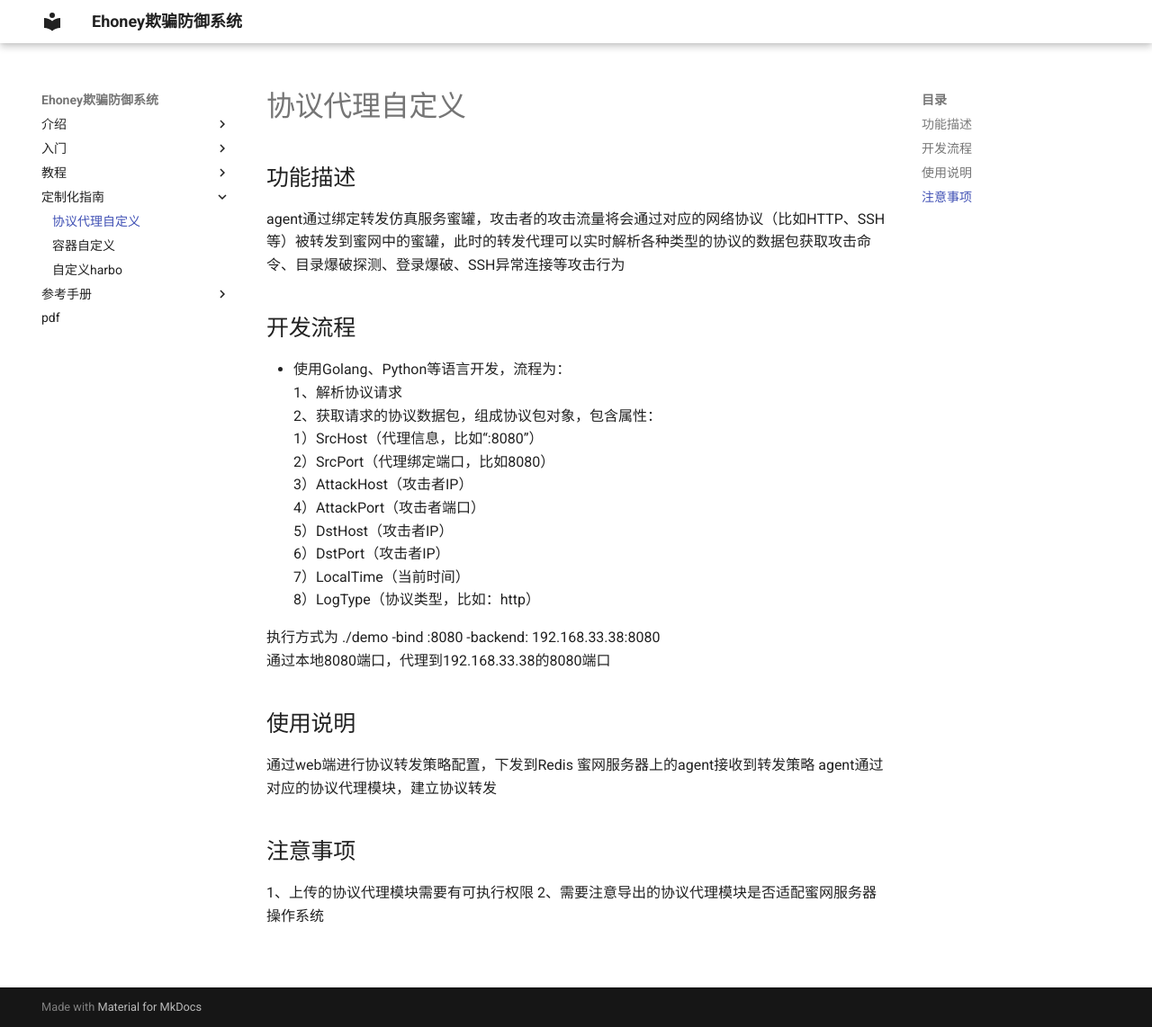
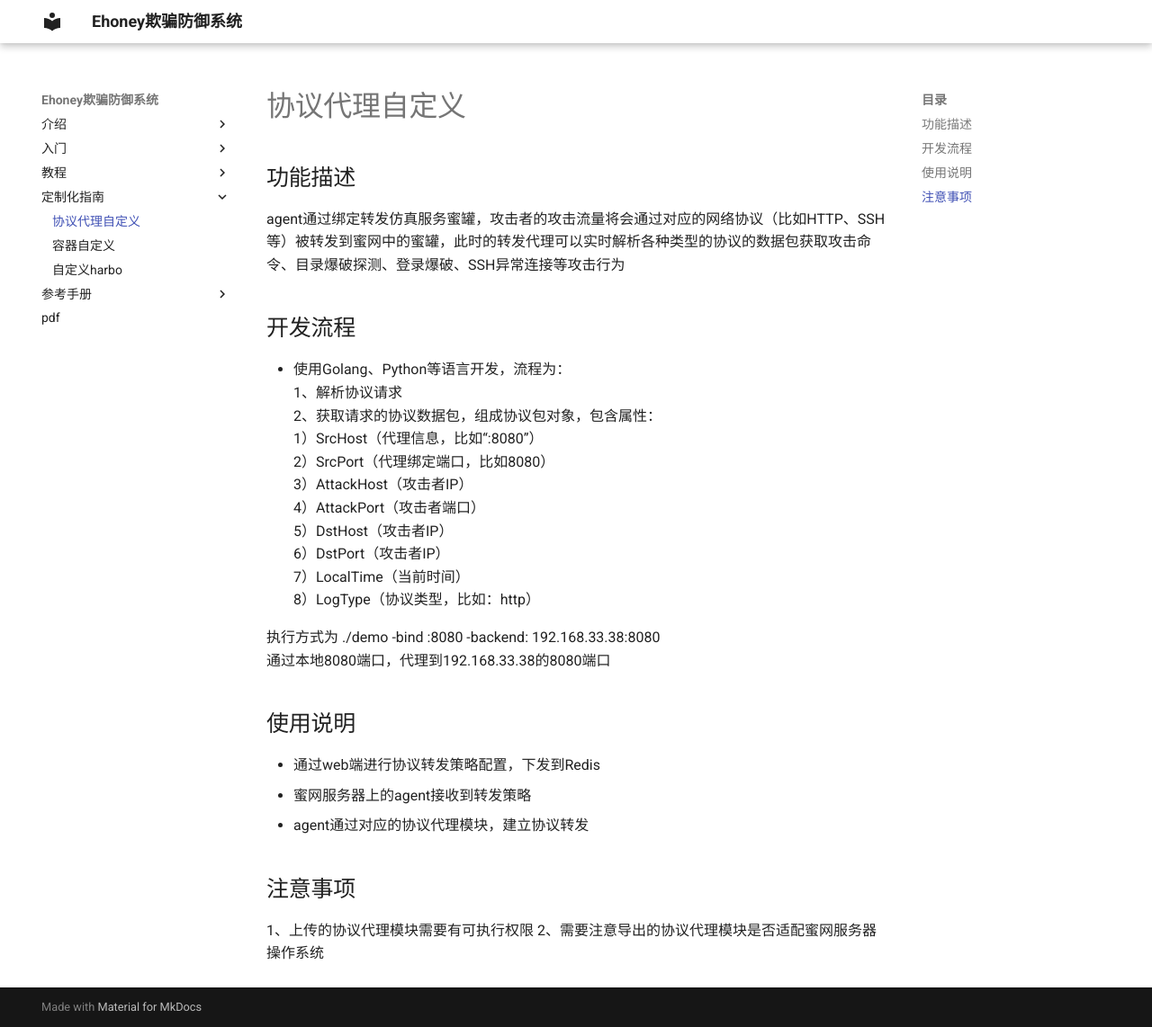
Before and after one commit to seccome/Ehoney, an MkDocs documentation site: the page built from doc/CustomizedGuide/ProtocolAgent.md, in a window 1280 px wide and 1142 px high. Shown: the whole window at 90% size. Built offline with MkDocs 1.6.1 and Material for MkDocs 9.7.7, drawn with Linux system fonts in a browser that asks for light colours.

```diff
--- a/doc/CustomizedGuide/ProtocolAgent.md
+++ b/doc/CustomizedGuide/ProtocolAgent.md
@@ -18,9 +18,9 @@ agent通过绑定转发仿真服务蜜罐，攻击者的攻击流量将会通过
 通过本地8080端口，代理到192.168.33.38的8080端口
 
 ## 使用说明
-通过web端进行协议转发策略配置，下发到Redis
-蜜网服务器上的agent接收到转发策略
-agent通过对应的协议代理模块，建立协议转发
+- 通过web端进行协议转发策略配置，下发到Redis
+- 蜜网服务器上的agent接收到转发策略
+- agent通过对应的协议代理模块，建立协议转发
 
 ## 注意事项
 1、上传的协议代理模块需要有可执行权限
```
